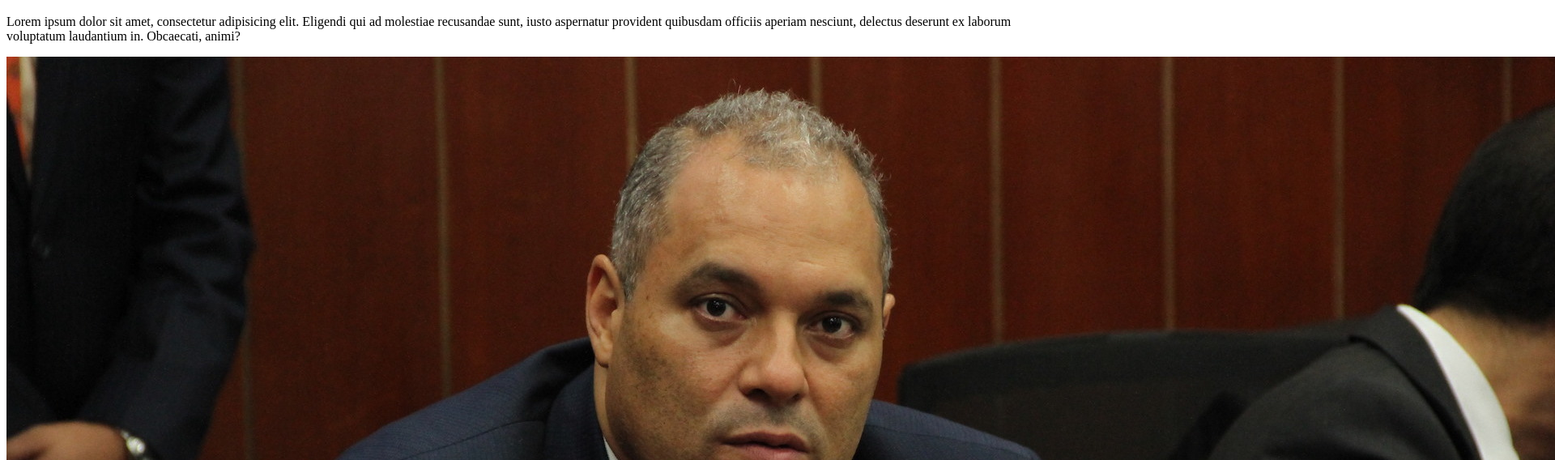
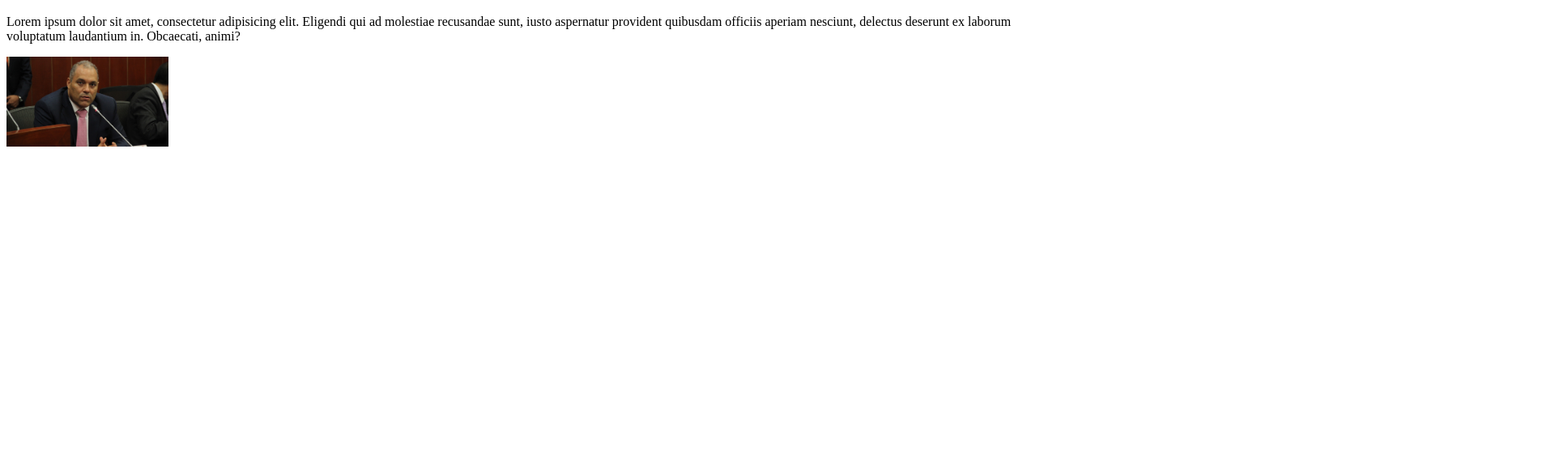
Before and after one commit to byakowarrior/hguzman10.github.io, a plain HTML site: page index.html in a window 1280 px wide. Shown: the part 48-616 px from the top of the page at 81% size, 1920 px wide, since content can reach past the window. Drawn offline with Linux system fonts and the light colour scheme.

Commit message:
Estilos
Ajuste el tamaño de la imagen

```diff
--- /dev/null
+++ b/estilos/pepito.css
@@ -0,0 +1,3 @@
+img{
+  width: 200px;
+}
--- a/index.html
+++ b/index.html
@@ -1,6 +1,7 @@
 <html>
   <head>
     <title>Home</title>
+    <link rel="stylesheet" href="estilos/pepito.css">
   </head>
   <body>
     <h1>Hola mundo</h1>
```
